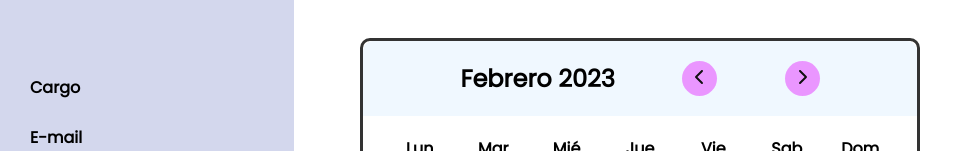
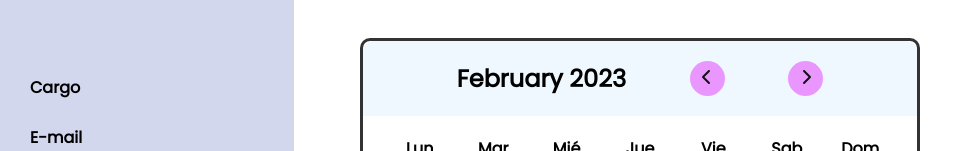
Before and after one commit to SaraCarreras/working-calendar, a React (Create React App) app: page / in a window 1280 px wide. Shown: the part 162-313 px from the top of the page, without its empty margins (0-963 px from the left). Built offline with nearby package versions, Linux system fonts and the light colour scheme; no server answers.

Commit message:
changed logic to change month's name

```diff
--- a/src/components/calendar/calendar.tsx
+++ b/src/components/calendar/calendar.tsx
@@ -8,46 +8,31 @@ import {
 import { CalendarBody } from '../calendarBody/calendarBody';
 
 export function Calendar() {
-  //-> iniciar lógica . seguir header mes y instalar fontawesome para isBreakOrContinueStatement,
-  //luego mirar lógica crear días y ve rsi los creo directly o en otro el
-  const [month, setMonth] = useState('');
-  const header = document.querySelector(`.${calendar.header}`);
-  const headerMonth = header?.querySelector('p');
-  console.log(headerMonth);
-  //getting current month
-  const date = new Date();
-  const currentMonth = date.getMonth();
-  console.log(currentMonth);
+  const [date, setDate] = useState(new Date());
 
-  //transforming currentMonth from number to Month's names
-  const months: Array<string> = [
-    'Enero',
-    'Febrero',
-    'Marzo',
-    'Abril',
-    'Mayo',
-    'Junio',
-    'Julio',
-    'Agosto',
-    'Septiembre',
-    'Octubre',
-    'Noviembre',
-    'Diciembre',
-  ];
+  function prevMonth() {
+    setDate(new Date(date.getFullYear(), date.getMonth() - 1, 1));
+  }
+
+  function nextMonth() {
+    setDate(new Date(date.getFullYear(), date.getMonth() + 1, 1));
+  }
 
   useEffect(() => {
-    currentMonth ? setMonth(months[currentMonth]) : '';
-  }, []);
+    console.log(date);
+  }, [date]);
 
   return (
     <div className={calendar.container}>
       <div className={calendar.calendar}>
         <div className={calendar.header}>
-          <p>{month} 2023</p>
-          <button>
+          <p>
+            {date.toLocaleString('default', { month: 'long', year: 'numeric' })}
+          </p>
+          <button id="prev" onClick={prevMonth}>
             <FontAwesomeIcon icon={faChevronLeft} />
           </button>
-          <button>
+          <button id="next" onClick={nextMonth}>
             <FontAwesomeIcon icon={faChevronRight} />
           </button>
         </div>
```
